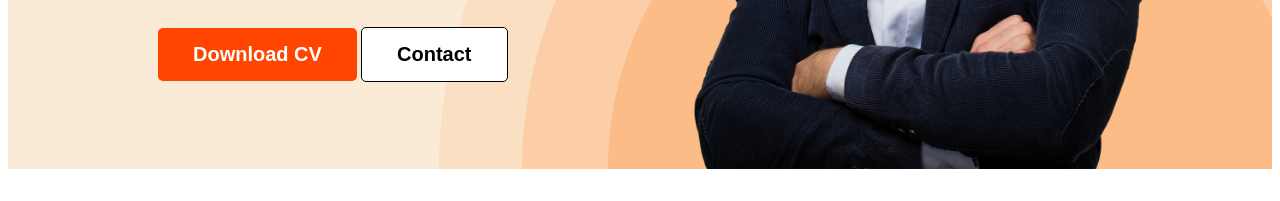
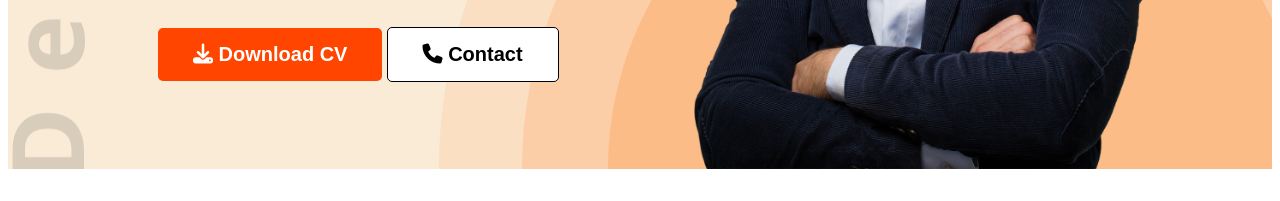
Before and after one commit to Aabidh351/portfolio-resources, a plain HTML site: page index.html in a window 1280 px wide. Shown: the part 599-800 px from the top of the page. Drawn offline with Linux system fonts and the light colour scheme.

Commit message:
added icons

```diff
--- a/index.html
+++ b/index.html
@@ -7,6 +7,7 @@
     <title>Portfolio Resources</title>
 
     <link rel="stylesheet" href="styles/index.css">
+    <script src="https://kit.fontawesome.com/cb0e7c570c.js" crossorigin="anonymous"></script>
 </head>
 
 <body>
@@ -27,8 +28,8 @@
                 <p class="banner-description">Fucking random text. ain't got no shit on the head. That's why I'm writing
                     for absolutely nothing.
                 </p>
-                <button class="btn-pr">Download CV</button>
-                <button class="btn-scnd">Contact</button>
+                <button class="btn-pr"><i class="fa-solid fa-download"></i> Download CV</button>
+                <button class="btn-scnd"><i class="fa-solid fa-phone"></i> Contact</button>
             </div>
             <img class="profile-pic" src="images/hardy.png" alt="">
         </div>
@@ -163,7 +164,7 @@
         </section>
 
         <div class="download-cv">
-            <button class="btn-pr">Download CV</button>
+            <button class="btn-pr"><i class="fa-solid fa-download"></i> Download CV</button>
         </div>
     </main>
     <footer>
--- a/styles/index.css
+++ b/styles/index.css
@@ -60,9 +60,9 @@ nav a {
 /* Header related styles */
 header {
     background-color: antiquewhite;
-    background-image: url(../images/header_bg.png);
+    background-image: url(../images/header_bg.png), url('../images/developer.png');
     background-repeat: no-repeat;
-    background-position: bottom right;
+    background-position: bottom right,top left;
 }
 
 .banner {
```
